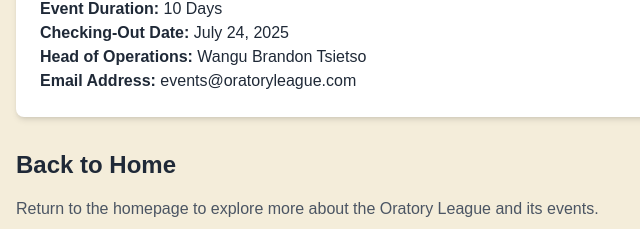
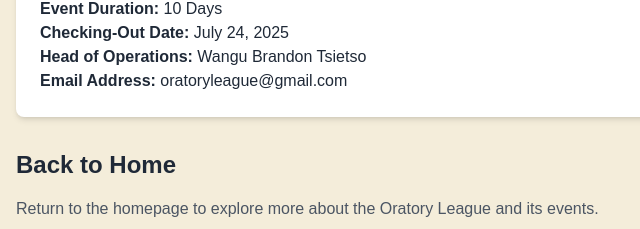
Before and after one commit to oratoryleague/home, a plain HTML site: page olc-leg2.html in a window 1280 px wide. Shown: the part 1423-1652 px from the top of the page, 0-640 px from the left. Drawn offline with nearby package versions, Linux system fonts and the light colour scheme; a web font is replaced by a local one.

Commit message:
Update olc-leg2.html

```diff
--- a/olc-leg2.html
+++ b/olc-leg2.html
@@ -161,7 +161,7 @@
                 <p class="text-gray-800"><strong>Event Duration:</strong> 10 Days</p>
                 <p class="text-gray-800"><strong>Checking-Out Date:</strong> July 24, 2025</p>
                 <p class="text-gray-800"><strong>Head of Operations:</strong> Wangu Brandon Tsietso</p>
-                <p class="text-gray-800"><strong>Email Address:</strong> events@oratoryleague.com</p>
+                <p class="text-gray-800"><strong>Email Address:</strong> oratoryleague@gmail.com</p>
             </div>
         </section>
 
```
